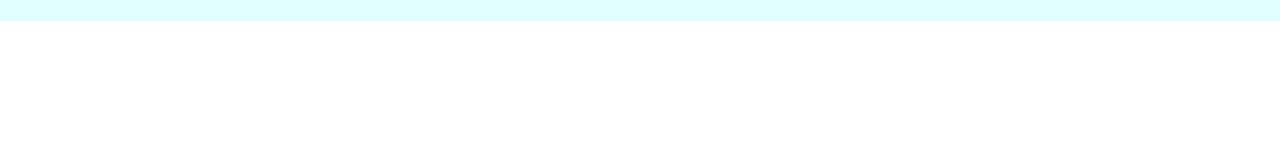
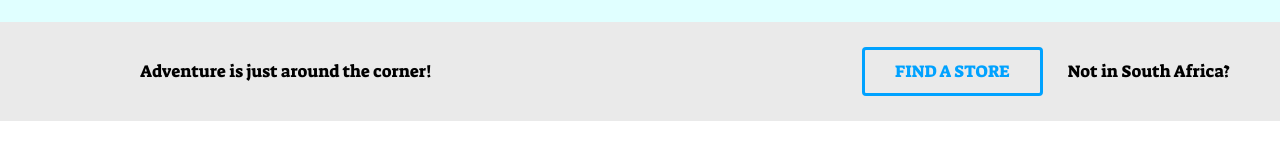
Before and after one commit to DsbRay/shop-template, a Gatsby site: page / in a window 1280 px wide. Shown: the part 77-236 px from the top of the page. Built offline with nearby package versions, Linux system fonts and the light colour scheme; Gatsby itself is replaced by a stand-in of ours.

Commit message:
infobanner

```diff
--- /dev/null
+++ b/src/components/shop/InfoBanner.js
@@ -0,0 +1,58 @@
+import React from "react";
+import { Link } from "gatsby";
+import styled from "styled-components";
+
+const InfoBanner = () => {
+  return (
+    <Container>
+      <p className="title">Adventure is just around the corner!</p>
+      <div className="flex">
+        <Link to="/">find a store</Link>
+        <p>Not in South Africa?</p>
+      </div>
+    </Container>
+  );
+};
+
+const Container = styled.div`
+  padding: 25px;
+  background-color: var(--gallery);
+  .flex {
+    display: flex;
+    align-items: center;
+    gap: 15px;
+    flex-direction: column;
+    margin-top: 15px;
+  }
+  p,
+  a {
+    text-align: center;
+    font-family: "suez_oneregular";
+  }
+  a {
+    color: var(--azureRadiance);
+    text-transform: uppercase;
+    padding: 10px 30px;
+    transition: opacity 0.25s ease;
+    border-radius: 4px;
+    border: 3px solid var(--azureRadiance);
+    &:hover {
+      opacity: 0.7;
+    }
+  }
+  @media (min-width: 1024px) {
+    padding: 25px 50px;
+    display: flex;
+    justify-content: space-between;
+    align-items: center;
+    .title {
+      padding-left: 90px;
+    }
+    .flex {
+      gap: 25px;
+      flex-direction: row;
+      margin-top: 0;
+    }
+  }
+`;
+export default InfoBanner;
--- a/src/pages/index.js
+++ b/src/pages/index.js
@@ -2,11 +2,13 @@ import * as React from "react";
 import "swiper/css";
 import "../styles/theme.css";
 import Navbar from "../components/navbar";
+import InfoBanner from "../components/shop/InfoBanner";
 
 const IndexPage = () => {
   return (
     <main>
       <Navbar />
+      <InfoBanner />
     </main>
   );
 };
--- a/src/styles/theme.css
+++ b/src/styles/theme.css
@@ -23,3 +23,8 @@ a,
 span {
     font-family: "pt_sansregular";
 }
+
+p,
+a {
+    font-size: 17px;
+}
```
Also changed, not shown: src/components/navbar.js (+8 -8 lines), src/components/shop/Addbanner.js (+13 -0 lines), src/components/shop/PromotionBanner.js (+13 -0 lines), src/components/shop/InfoSection.js (deleted).
